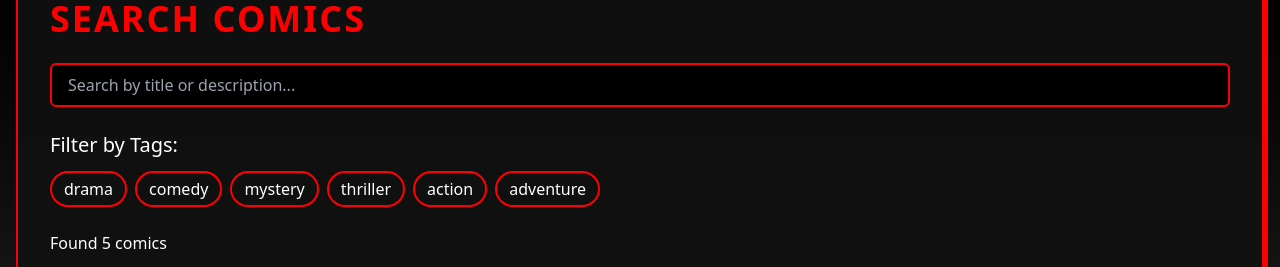
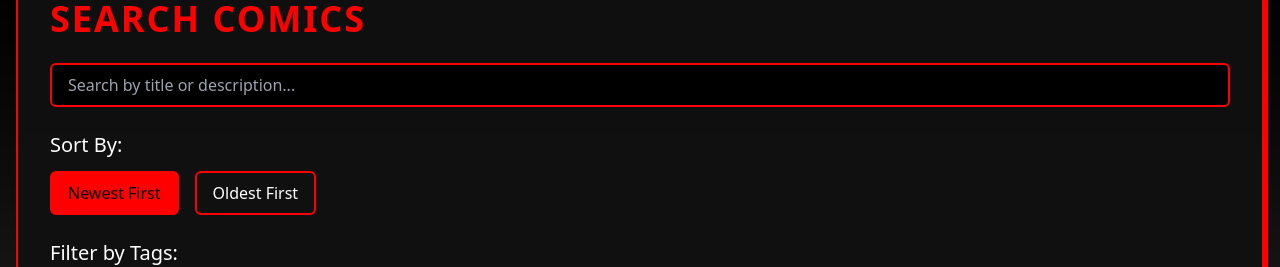
Before and after one commit to Shashankphatkure/comics, a Next.js app: page /search in a window 1280 px wide. Shown: the part 160-427 px from the top of the page. Built offline with nearby package versions, Linux system fonts and the light colour scheme.

Commit message:
updated results

```diff
--- a/app/search/page.js
+++ b/app/search/page.js
@@ -8,19 +8,30 @@ export default function SearchPage() {
   const [searchTerm, setSearchTerm] = useState("");
   const [selectedTags, setSelectedTags] = useState([]);
   const [filteredComics, setFilteredComics] = useState([]);
+  const [sortOrder, setSortOrder] = useState("newest"); // "newest" or "oldest"
 
   // Initialize with all comics when component mounts
   useEffect(() => {
-    setFilteredComics(Object.entries(comics));
+    const initialComics = Object.entries(comics);
+    sortComics(initialComics, sortOrder);
+    setFilteredComics(initialComics);
   }, []);
 
-  // Filter comics when search term or tags change
+  // Filter and sort comics when search term, tags, or sort order change
   useEffect(() => {
     filterComics();
-  }, [searchTerm, selectedTags]);
+  }, [searchTerm, selectedTags, sortOrder]);
+
+  const sortComics = (comicsArray, order) => {
+    return comicsArray.sort(([, a], [, b]) => {
+      const dateA = new Date(a.releaseDate);
+      const dateB = new Date(b.releaseDate);
+      return order === "newest" ? dateB - dateA : dateA - dateB;
+    });
+  };
 
   const filterComics = () => {
-    const results = Object.entries(comics).filter(([id, comic]) => {
+    let results = Object.entries(comics).filter(([id, comic]) => {
       const matchesSearch =
         searchTerm.trim() === "" ||
         comic.title.toLowerCase().includes(searchTerm.toLowerCase()) ||
@@ -33,6 +44,8 @@ export default function SearchPage() {
       return matchesSearch && matchesTags;
     });
 
+    // Sort the filtered results
+    results = sortComics(results, sortOrder);
     setFilteredComics(results);
   };
 
@@ -41,10 +54,6 @@ export default function SearchPage() {
       prev.includes(tag) ? prev.filter((t) => t !== tag) : [...prev, tag]
     );
   };
-
-  // Add console.log to debug
-  console.log("Current filtered comics:", filteredComics);
-  console.log("Available comics:", comics);
 
   return (
     <div className="container mx-auto px-4 py-8">
@@ -60,6 +69,33 @@ export default function SearchPage() {
             onChange={(e) => setSearchTerm(e.target.value)}
             className="w-full px-4 py-2 rounded-md bg-[var(--color-background)] border-2 border-[var(--color-primary)] text-[var(--color-text)] placeholder-[var(--color-text)]/50 focus:outline-none focus:border-[var(--color-accent)]"
           />
+        </div>
+
+        {/* Sort Order */}
+        <div className="mb-6">
+          <h2 className="text-[var(--color-text)] text-xl mb-3">Sort By:</h2>
+          <div className="flex gap-4">
+            <button
+              onClick={() => setSortOrder("newest")}
+              className={`px-4 py-2 rounded-md border-2 transition-colors ${
+                sortOrder === "newest"
+                  ? "bg-[var(--color-primary)] text-[var(--color-background)] border-[var(--color-primary)]"
+                  : "border-[var(--color-primary)] text-[var(--color-text)] hover:bg-[var(--color-primary)]/10"
+              }`}
+            >
+              Newest First
+            </button>
+            <button
+              onClick={() => setSortOrder("oldest")}
+              className={`px-4 py-2 rounded-md border-2 transition-colors ${
+                sortOrder === "oldest"
+                  ? "bg-[var(--color-primary)] text-[var(--color-background)] border-[var(--color-primary)]"
+                  : "border-[var(--color-primary)] text-[var(--color-text)] hover:bg-[var(--color-primary)]/10"
+              }`}
+            >
+              Oldest First
+            </button>
+          </div>
         </div>
 
         {/* Tags Filter */}
@@ -108,6 +144,9 @@ export default function SearchPage() {
                     {comic.title}
                   </h3>
                   <p className="text-white/80 text-sm mb-2">
+                    Released: {new Date(comic.releaseDate).toLocaleDateString()}
+                  </p>
+                  <p className="text-white/80 text-sm mb-2">
                     {comic.description.substring(0, 100)}...
                   </p>
                   <div className="flex flex-wrap gap-2">
```
